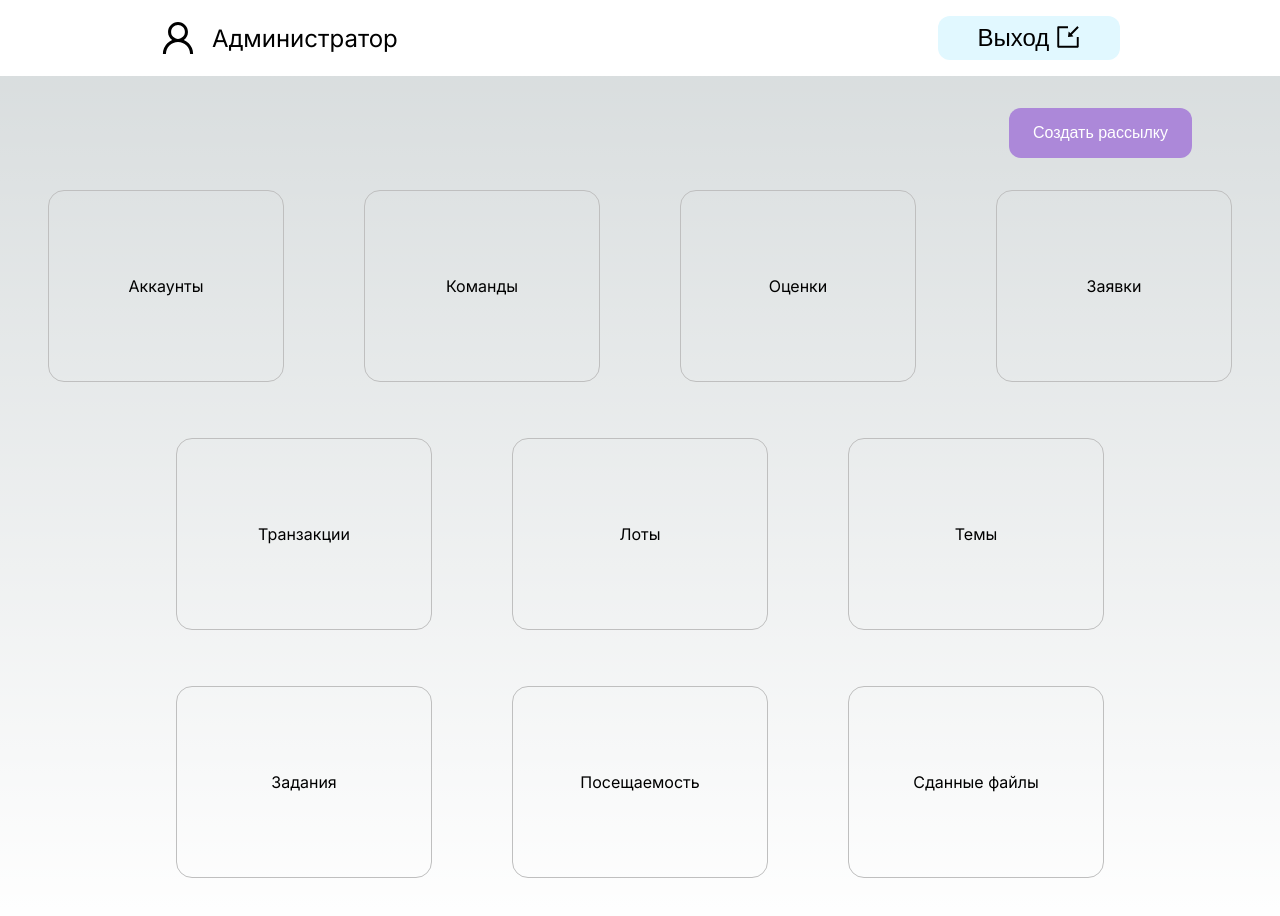
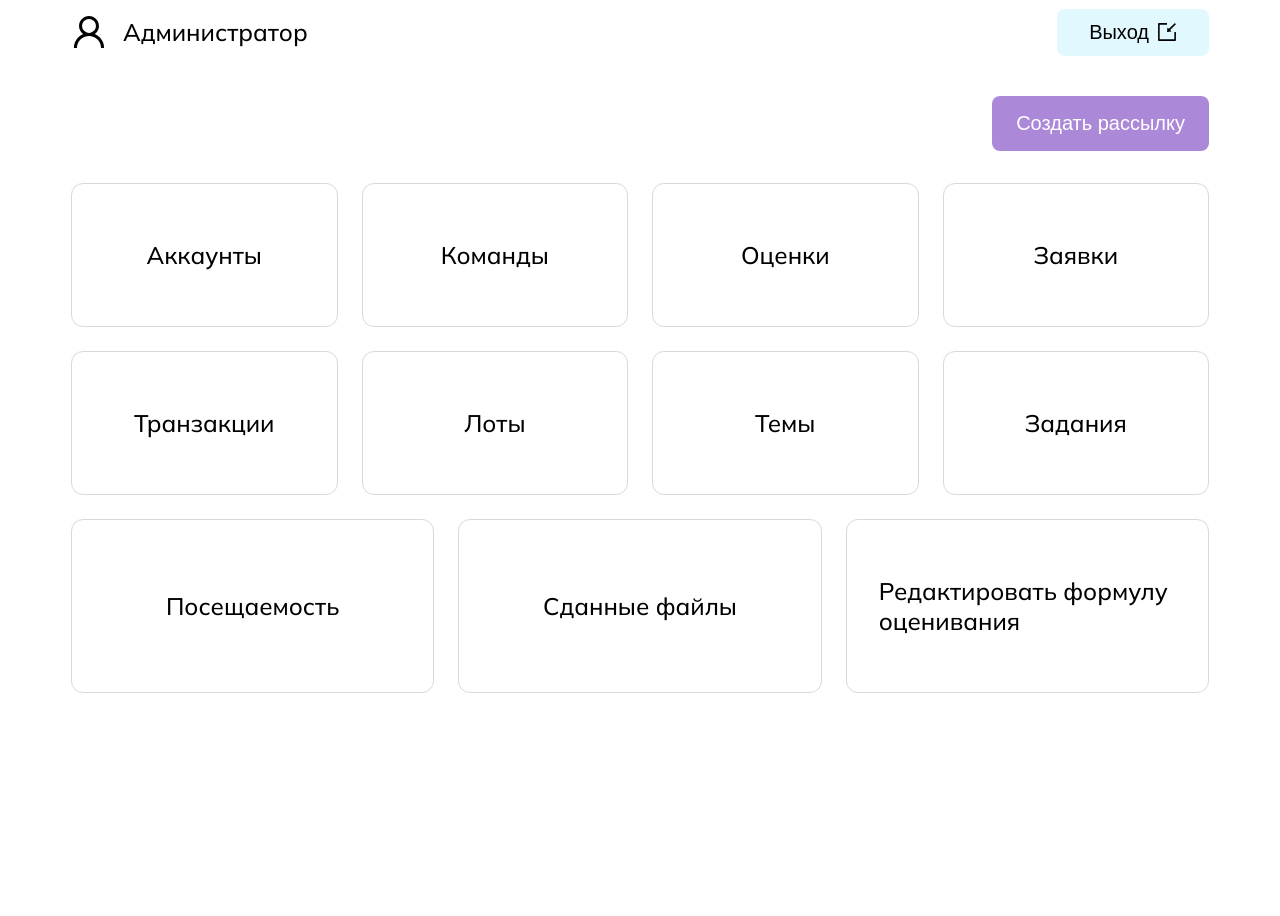
Before and after one commit to Michaelkh20/LMS-Entrepreneurship-School-Frontend, a Next.js app in the folder frontend/: page /admin in a window 1280 px wide. Shown: the top 916 px of the page. After the commit the page ends 800 px from the top, so only its background shows below. Built offline with nearby package versions, Linux system fonts and the light colour scheme.

Commit message:
(dev) added some global style vars and some changes in /admin + nav

```diff
--- a/frontend/src/app/admin/admin.module.css
+++ /dev/null
@@ -1,48 +0,0 @@
-/* AdminPage.module.css */
-
-  .buttonRow {
-    display: flex;
-    direction: row;
-    justify-content: space-between;
-    margin: 2rem 5.5rem;
-  }
-
-  .button {
-    border-radius: 0.75rem;
-    padding: 1rem 1.5rem;
-    border: none;
-    background-color: #AC88D9;
-    color: white;
-    font-size: 1rem;
-    cursor: pointer;
-    transition: background-color 0.2s ease-in-out;
-  }
-
-  .button:hover {
-    background-color: #8C6FC4;
-  }
-
-  .row {
-    display: flex;
-    direction: row;
-    justify-content: center;
-    gap: 5rem;
-    margin: 2rem 3rem;
-  }
-
-  .rectangle {
-    width: 16rem;
-    height: 12rem;
-    padding: 1rem 2rem;
-    margin-bottom: 1.5em;
-    display: flex;
-    justify-content: center;
-    align-items: center;
-    cursor: pointer;
-    border: 0.1rem solid #BFBFBF;
-    border-radius: 1rem;
-    transition: background-color 0.2s ease-in-out;
-  }
-  .rectangle:hover {
-    background-color: #F2F2F2;
-  }
--- /dev/null
+++ b/frontend/src/app/admin/layout.module.css
@@ -0,0 +1,5 @@
+.main{
+    max-width: var(--max-width);
+    padding: 0 1rem;
+    margin: 0 auto;
+}
--- /dev/null
+++ b/frontend/src/app/admin/layout.tsx
@@ -0,0 +1,18 @@
+import HeaderAdmin from "@/components/headers/header-admin/header";
+import React from "react";
+import styles from "./layout.module.css"
+
+export default function RootLayout({
+                                       children,
+                                   }: {
+    children: React.ReactNode
+}) {
+    return (
+        <>
+            <HeaderAdmin/>
+            <main className={styles.main}>
+                {children}
+            </main>
+        </>
+    )
+}
--- /dev/null
+++ b/frontend/src/app/admin/page.module.css
@@ -0,0 +1,97 @@
+/* AdminPage.module.css */
+
+.button {
+    border-radius: var(--button-border-radius);
+    padding: 1rem 1.5rem;
+    border: none;
+    background-color: #AC88D9;
+    color: white;
+    font-size: var(--f-size-20);
+    cursor: pointer;
+    transition: background-color 0.2s ease-in-out;
+}
+
+.button:hover {
+    background-color: #8C6FC4;
+}
+
+/*.buttonRow {
+  display: flex;
+  direction: row;
+  justify-content: space-between;
+  margin: 2rem 5.5rem;
+}
+
+.button {
+  border-radius: 0.75rem;
+  padding: 1rem 1.5rem;
+  border: none;
+  background-color: #AC88D9;
+  color: white;
+  font-size: 1rem;
+  cursor: pointer;
+  transition: background-color 0.2s ease-in-out;
+}
+
+.button:hover {
+  background-color: #8C6FC4;
+}
+
+.row {
+  display: flex;
+  direction: row;
+  justify-content: center;
+  gap: 5rem;
+  margin: 2rem 3rem;
+}
+
+.rectangle {
+  width: 16rem;
+  height: 12rem;
+  padding: 1rem 2rem;
+  margin-bottom: 1.5em;
+  display: flex;
+  justify-content: center;
+  align-items: center;
+  cursor: pointer;
+  border: 0.1rem solid #BFBFBF;
+  border-radius: 1rem;
+  transition: background-color 0.2s ease-in-out;
+}
+.rectangle:hover {
+  background-color: #F2F2F2;
+}*/
+
+.buttonRow {
+    display: flex;
+    justify-content: flex-end;
+    padding-top: var(--section-gap);
+}
+
+.card_wrapper {
+    display: flex;
+    flex-wrap: wrap;
+    gap: 1.5rem;
+    padding-top: var(--section-gap);
+}
+
+.card {
+    padding: 3.5rem 2rem;
+    border-radius: var(--border-radius);
+    border: 1px solid var(--border-color);
+    font-size: var(--f-size-24);
+    flex: 1 0 calc(25% - 1.5rem);
+    display: flex;
+    justify-content: center;
+    align-items: center;
+    cursor: pointer;
+    transition: .1s ease-in-out;
+}
+
+.card:hover {
+    background-color: #F2F2F2;
+}
+
+.card__text {
+    font-size: var(--f-size-24);
+}
--- a/frontend/src/app/admin/page.tsx
+++ b/frontend/src/app/admin/page.tsx
@@ -1,32 +1,39 @@
 import React from 'react';
-import styles from './admin.module.css';
-import HeaderAdmin from '@/components/headers/header-admin/header';
+import styles from './page.module.css';
 
 const AdminPage: React.FC = () => {
 
     const rectangles = [
-        { text: 'Аккаунты', link: '/accounts' },
-        { text: 'Команды', link: '/teams' },
-        { text: 'Оценки', link: '/grades' },
-        { text: 'Заявки', link: '/applications' },
-        { text: 'Транзакции', link: '/transactions' },
-        { text: 'Лоты', link: '/lots' },
-        { text: 'Темы', link: '/topics' },
-        { text: 'Задания', link: '/tasks' },
-        { text: 'Посещаемость', link: '/attendance' },
-        { text: 'Сданные файлы', link: '/submitted-files' },
-        { text: 'Редактировать формулу оценивания', link: '/edit-grading-formula' },
+        {text: 'Аккаунты', link: '/accounts'},
+        {text: 'Команды', link: '/teams'},
+        {text: 'Оценки', link: '/grades'},
+        {text: 'Заявки', link: '/applications'},
+        {text: 'Транзакции', link: '/transactions'},
+        {text: 'Лоты', link: '/lots'},
+        {text: 'Темы', link: '/topics'},
+        {text: 'Задания', link: '/tasks'},
+        {text: 'Посещаемость', link: '/attendance'},
+        {text: 'Сданные файлы', link: '/submitted-files'},
+        {text: 'Редактировать формулу оценивания', link: '/edit-grading-formula'},
     ];
 
     return (
         <>
-            <HeaderAdmin />
             <div className={styles.buttonRow}>
-                <div></div>
                 <button className={styles.button}>Создать рассылку</button>
             </div>
-            <div className={styles.row}>
-                {rectangles.slice(0,4).map((rectangle, index) => (
+
+            <div className={styles.card_wrapper}>
+                {rectangles.map((rectangle, index) => (
+                    <div className={styles.card}
+                         key={index}>
+                        <p>{rectangle.text}</p>
+                    </div>
+                ))}
+            </div>
+
+            {/*<div className={styles.row}>
+                {rectangles.slice(0, 4).map((rectangle, index) => (
                     <div
                         key={index}
                         className={styles.rectangle}
@@ -36,7 +43,7 @@ const AdminPage: React.FC = () => {
                 ))}
             </div>
             <div className={styles.row}>
-                {rectangles.slice(4,7).map((rectangle, index) => (
+                {rectangles.slice(4, 7).map((rectangle, index) => (
                     <div
                         key={index}
                         className={styles.rectangle}
@@ -46,7 +53,7 @@ const AdminPage: React.FC = () => {
                 ))}
             </div>
             <div className={styles.row}>
-                {rectangles.slice(7,10).map((rectangle, index) => (
+                {rectangles.slice(7, 10).map((rectangle, index) => (
                     <div
                         key={index}
                         className={styles.rectangle}
@@ -54,7 +61,7 @@ const AdminPage: React.FC = () => {
                         <p>{rectangle.text}</p>
                     </div>
                 ))}
-            </div>
+            </div>*/}
         </>
     );
 };
--- a/frontend/src/app/globals.css
+++ b/frontend/src/app/globals.css
@@ -1,75 +1,22 @@
 :root {
-  --max-width: 1100px;
+    --max-width: 1170px;
     --border-radius: 12px;
-  --font-mono: ui-monospace, Menlo, Monaco, 'Cascadia Mono', 'Segoe UI Mono',
-    'Roboto Mono', 'Oxygen Mono', 'Ubuntu Monospace', 'Source Code Pro',
-    'Fira Mono', 'Droid Sans Mono', 'Courier New', monospace;
+    --font-sans: 'Mulish', sans-serif;
 
-  --foreground-rgb: 0, 0, 0;
-  --background-start-rgb: 214, 219, 220;
-  --background-end-rgb: 255, 255, 255;
+    --f-size-24: 1.5rem;
+    --f-size-20: 1.25rem;
+    --f-size-16: 1rem;
+    --f-size-title: 2.5rem;
 
-  --primary-glow: conic-gradient(
-    from 180deg at 50% 50%,
-    #16abff33 0deg,
-    #0885ff33 55deg,
-    #54d6ff33 120deg,
-    #0071ff33 160deg,
-    transparent 360deg
-  );
-  --secondary-glow: radial-gradient(
-    rgba(255, 255, 255, 1),
-    rgba(255, 255, 255, 0)
-  );
+    --section-gap: 2rem;
 
-  --tile-start-rgb: 239, 245, 249;
-  --tile-end-rgb: 228, 232, 233;
-  --tile-border: conic-gradient(
-    #00000080,
-    #00000040,
-    #00000030,
-    #00000020,
-    #00000010,
-    #00000010,
-    #00000080
-  );
+    --border-color: #d9d9d9;
 
-  --callout-rgb: 238, 240, 241;
-  --callout-border-rgb: 172, 175, 176;
-  --card-rgb: 180, 185, 188;
-  --card-border-rgb: 131, 134, 135;
+    --button-border-radius: 8px;
 }
 
 @media (prefers-color-scheme: dark) {
     :root {
-    --foreground-rgb: 255, 255, 255;
-    --background-start-rgb: 0, 0, 0;
-    --background-end-rgb: 0, 0, 0;
-
-    --primary-glow: radial-gradient(rgba(1, 65, 255, 0.4), rgba(1, 65, 255, 0));
-    --secondary-glow: linear-gradient(
-      to bottom right,
-      rgba(1, 65, 255, 0),
-      rgba(1, 65, 255, 0),
-      rgba(1, 65, 255, 0.3)
-    );
-
-    --tile-start-rgb: 2, 13, 46;
-    --tile-end-rgb: 2, 5, 19;
-    --tile-border: conic-gradient(
-      #ffffff80,
-      #ffffff40,
-      #ffffff30,
-      #ffffff20,
-      #ffffff10,
-      #ffffff10,
-      #ffffff80
-    );
-
-    --callout-rgb: 20, 20, 20;
-    --callout-border-rgb: 108, 108, 108;
-    --card-rgb: 100, 100, 100;
-    --card-border-rgb: 200, 200, 200;
     }
 }
 
@@ -83,16 +30,7 @@ html,
 body {
     max-width: 100vw;
     overflow-x: hidden;
-}
-
-body {
-  color: rgb(var(--foreground-rgb));
-  background: linear-gradient(
-      to bottom,
-      transparent,
-      rgb(var(--background-end-rgb))
-    )
-    rgb(var(--background-start-rgb));
+    /*font-family: var(--font-sans);*/
 }
 
 a {
@@ -102,6 +40,6 @@ a {
 
 @media (prefers-color-scheme: dark) {
     html {
-    color-scheme: dark;
+        /*color-scheme: dark;*/
     }
 }
--- a/frontend/src/app/layout.tsx
+++ b/frontend/src/app/layout.tsx
@@ -1,12 +1,16 @@
 import './globals.css'
 import type { Metadata } from 'next'
-import { Inter } from 'next/font/google'
+import { Mulish } from 'next/font/google'
 
-const inter = Inter({ subsets: ['latin'] })
+const mulish = Mulish({
+  weight: ["300", "500", "700"],
+  style: "normal",
+  subsets: ["cyrillic", "latin"]
+})
 
 export const metadata: Metadata = {
-  title: 'Create Next App',
-  description: 'Generated by create next app',
+  title: 'Entrepreneurship School',
+  description: '',
 }
 
 export default function RootLayout({
@@ -15,8 +19,8 @@ export default function RootLayout({
   children: React.ReactNode
 }) {
   return (
-    <html lang="en">
-      <body className={inter.className}>{children}</body>
+    <html lang="ru">
+      <body className={mulish.className}>{children}</body>
     </html>
   )
 }
--- a/frontend/src/components/headers/header-admin/ExitButton/exit-button.module.css
+++ b/frontend/src/components/headers/header-admin/ExitButton/exit-button.module.css
@@ -1,11 +1,15 @@
 /* Exit-Button Module */
 
 .button {
-    padding: 0.5rem 2.5rem;
-    font-size: 1.5rem;
+    /*padding: 0.5rem 2.5rem;*/
+    padding: .75rem 2rem;
+    font-size: var(--f-size-20);
     background-color: #E1F8FF;
     border: none;
-    border-radius: 0.75rem;
+    border-radius: var(--button-border-radius);
+    display: flex;
+    justify-content: center;
+    gap: .5rem;
     align-items: center;
     cursor: pointer;
   }
--- a/frontend/src/components/headers/header-admin/ExitButton/exit-button.tsx
+++ b/frontend/src/components/headers/header-admin/ExitButton/exit-button.tsx
@@ -1,14 +1,10 @@
 "use client"
 import React from 'react';
 import styles from './exit-button.module.css';
-
-import { ImportOutlined } from '@ant-design/icons';
-import { Space } from 'antd'
+import {ImportOutlined} from '@ant-design/icons';
 
 export default function ExitButton() {
     return (
-        <Space wrap>
-            <button className={styles.button}> Выход <ImportOutlined/> </button>
-        </Space>
+        <button className={styles.button}> Выход <ImportOutlined/> </button>
     )
 }
--- a/frontend/src/components/headers/header-admin/header.module.css
+++ b/frontend/src/components/headers/header-admin/header.module.css
@@ -1,11 +1,18 @@
 /* NavBar.module.css */
+.nav_wrapper {
+    /*position: fixed;*/
+}
 
 .nav {
     display: flex;
     justify-content: space-between;
     align-items: center;
-    padding: 1rem 10rem;
-    background-color: white;
+    /*padding: 1rem 10rem;*/
+    /*background-color: white;*/
+    max-width: var(--max-width);
+    margin: 0 auto;
+    padding: 0 1rem;
+    height: 4rem;
 }
 
 .left {
@@ -20,7 +27,7 @@
 }
 
 .adminIcon {
-    font-size:2.25rem;
+    font-size: 2.25rem;
 }
 
 @media (max-width: 768px) {
--- a/frontend/src/components/headers/header-admin/header.tsx
+++ b/frontend/src/components/headers/header-admin/header.tsx
@@ -4,6 +4,7 @@ import styles from './header.module.css';
 
 export default function HeaderAdmin() {
     return (
+        <div className={styles.nav_wrapper}>
             <nav className={styles.nav}>
                 <div className={styles.left}>
                     <span className={styles.adminIcon}><AdminIcon/></span>
@@ -11,5 +12,6 @@ export default function HeaderAdmin() {
                 </div>
                 <ExitButton/>
             </nav>
+        </div>
     )
 }
```
Also changed, not shown: 1 other file (tests, documents, lock files or other folders). Lines whose indentation alone changed are shown as unchanged.
